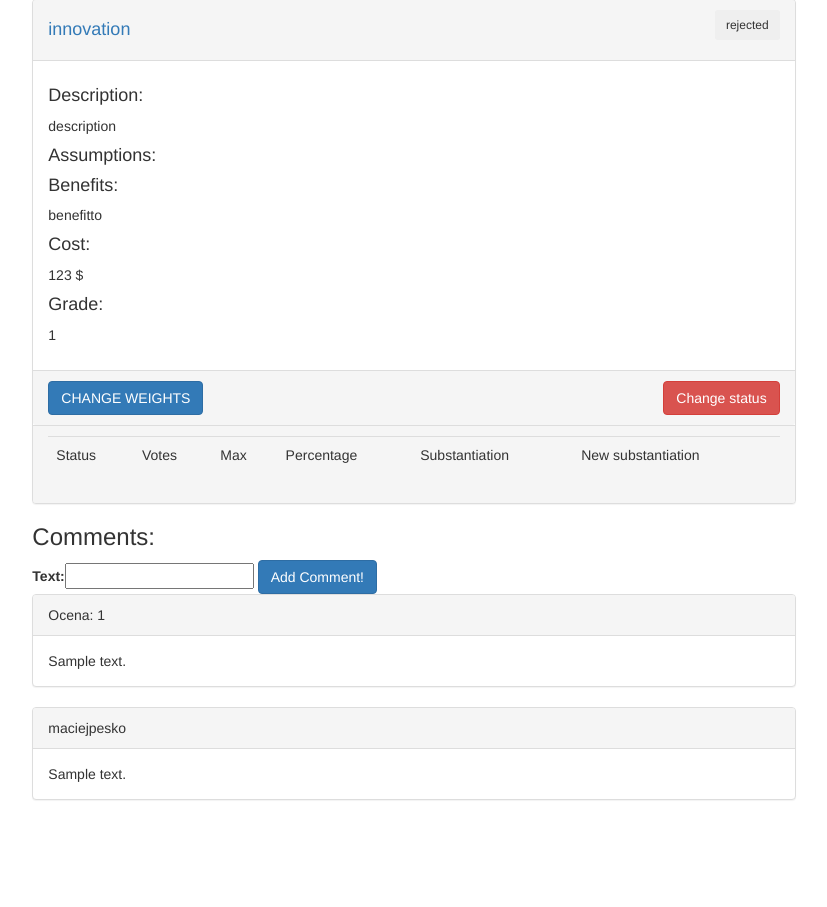
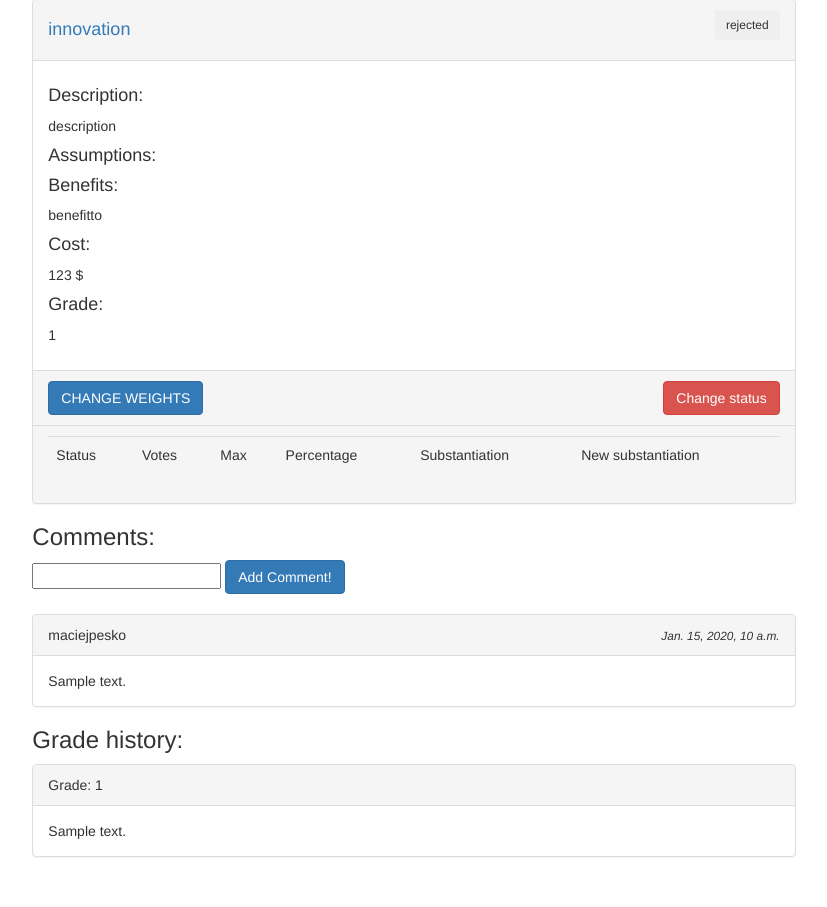
Before and after one commit to maciej3031/apsi_innovations, a Django app: page /innovations/details/1 in a window 1280 px wide. Shown: the part 328-1235 px from the top of the page, without its empty margins (226-1053 px from the left). Before the commit the page ends 1128 px from the top, so only its background shows below. Run offline with Django 3.2, Linux system fonts and the light colour scheme; a user stored in the database is signed in; data comes from the database, SQL or seed files in the repository; tables that the repository leaves empty hold one stand-in row (values such as "Sample post"); some libraries are stand-ins or nearby versions.

Commit message:
Innovation comments - bootstrap

```diff
--- a/apsi_innovations/templates/innovations/details.html
+++ b/apsi_innovations/templates/innovations/details.html
@@ -106,30 +106,35 @@
         {{ form|as_bootstrap }}
         <button type="submit" class="btn btn-primary">Add Comment!</button>
         </form>
-        {% if comments or innovation_comments %}
+        <br/>
+
+        {% if innovation_comments %}
+            {% for comment in innovation_comments %}
+                <div class="panel panel-default">
+                    <div class="panel-heading">
+                        {{ comment.issuer }}
+                         <p class="pull-right"><small><i>{{ comment.timestamp }}</i></small></p>
+                    </div>
+                    <div class="panel-body">
+                        {{ comment.text }}
+                    </div>
+                </div>
+            {% endfor %}
+        {% else %}
+            <p>No comments yet.</p>
+        {% endif %}
+        {% if comments  %}
+        <h3>Grade history:</h3>
             {% for grade in comments %}
                 <div class="panel panel-default">
                     <div class="panel-heading">
-                        Ocena: {{ grade.value }}
+                        Grade: {{ grade.value }}
                     </div>
                     <div class="panel-body">
                         {{ grade.description }}
                     </div>
                 </div>
             {% endfor %}
-            {% for comment in innovation_comments %}
-                <div class="panel panel-default">
-                    <div class="panel-heading">
-                        {{ comment.issuer }}
-                    </div>
-                    <div class="panel-body">
-                        {{ comment.text }}
-                    </div>
-                </div>
-            {% endfor %}
-
-        {% else %}
-            <p>No comments.</p>
         {% endif %}
 
 
--- a/innovations/forms.py
+++ b/innovations/forms.py
@@ -41,6 +41,8 @@ class WeightForm(forms.ModelForm):
 
 
 class InnovationCommentForm(forms.ModelForm):
+    text = forms.CharField(label='')
+
     class Meta:
         model = InnovationComment
         fields = ['text']
```
